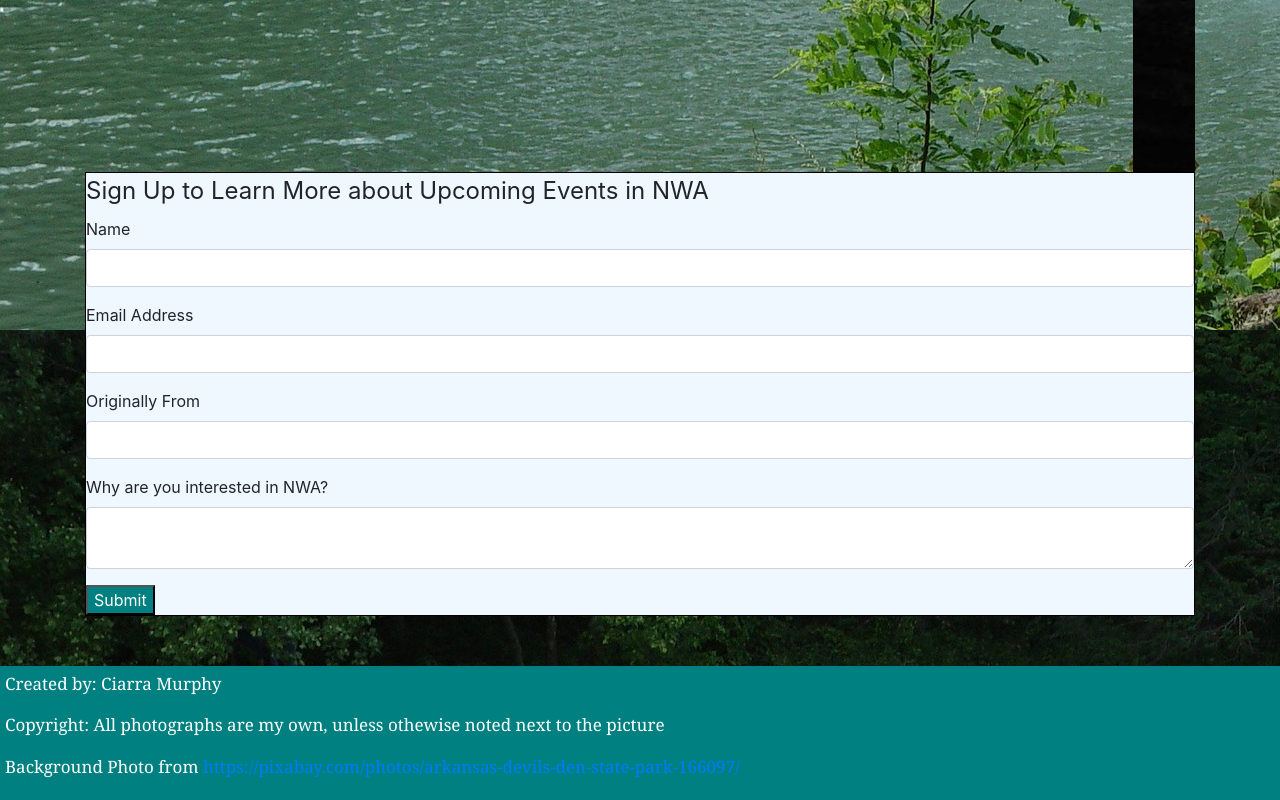
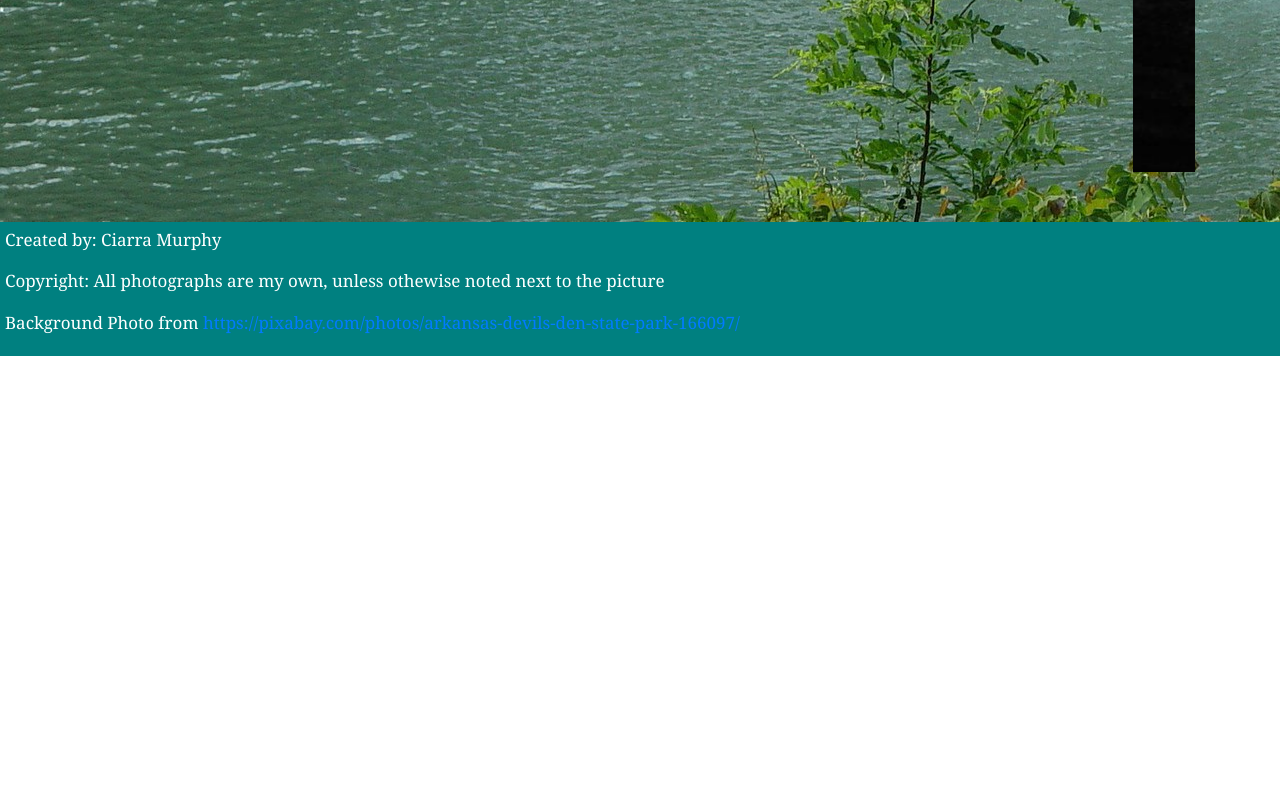
Before and after one commit to ciarram/nwa-website, a plain HTML site: page contact.html in a window 1280 px wide. Shown: the part 1110-1910 px from the top of the page. After the commit the page ends 1466 px from the top, so only its background shows below. Drawn offline with nearby package versions, Linux system fonts and the light colour scheme.

Commit message:
first stage of updating post form

```diff
--- a/contact.html
+++ b/contact.html
@@ -79,35 +79,13 @@
                     <span class="sr-only">Next</span>
                 </a>
             </div>
-
-            <form>
-                <fieldset>
-                  <legend>Sign Up to Learn More about Upcoming Events in NWA</legend>
-                  <div class="form-group">
-                    <label for="userName">Name</label>
-                    <input type="text" class="form-control" id="userName">
-                  </div>
-                  <div class="form-group">
-                    <label for="userEmail">Email Address</label>
-                    <input type="email" class="form-control" id="userEmail">
-                  </div>
-                  <div class="form-group">
-                    <label for="userOrigin">Originally From</label>
-                    <input type="text" class="form-control" id="userOrigin">
-                  </div>
-                  <div class="form-group">
-                    <label for="userQuestion">Why are you interested in NWA?</label>
-                    <textarea class="form-control" id="userQusetion" rows="2"></textarea>
-                  </div>
-                  <input type="submit" id="postQuestionForm">
-                </fieldset>
-            </form>
         </div>
         <footer>
             <p class="footPar">Created by: Ciarra Murphy</p>
             <p class="footPar">Copyright: All photographs are my own, unless othewise noted next to the picture</p>
             <p class="footPar">Background Photo from <a href="https://pixabay.com/photos/arkansas-devils-den-state-park-166097/">https://pixabay.com/photos/arkansas-devils-den-state-park-166097/</a></p>
         </footer>
+
         <script src="https://code.jquery.com/jquery-3.5.1.slim.min.js" integrity="sha384-DfXdz2htPH0lsSSs5nCTpuj/zy4C+OGpamoFVy38MVBnE+IbbVYUew+OrCXaRkfj" crossorigin="anonymous"></script>
         <script src="https://cdn.jsdelivr.net/npm/popper.js@1.16.0/dist/umd/popper.min.js" integrity="sha384-Q6E9RHvbIyZFJoft+2mJbHaEWldlvI9IOYy5n3zV9zzTtmI3UksdQRVvoxMfooAo" crossorigin="anonymous"></script>
         <script src="https://stackpath.bootstrapcdn.com/bootstrap/4.5.0/js/bootstrap.min.js" integrity="sha384-OgVRvuATP1z7JjHLkuOU7Xw704+h835Lr+6QL9UvYjZE3Ipu6Tp75j7Bh/kR0JKI" crossorigin="anonymous"></script>
```
Also changed, not shown: index.html (+41 -0 lines), script.js (+7 -3 lines).
